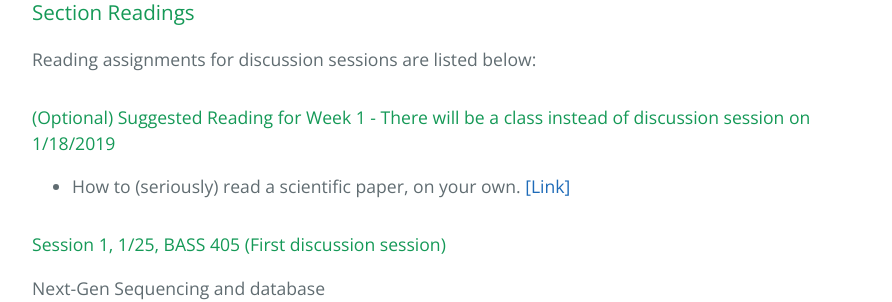
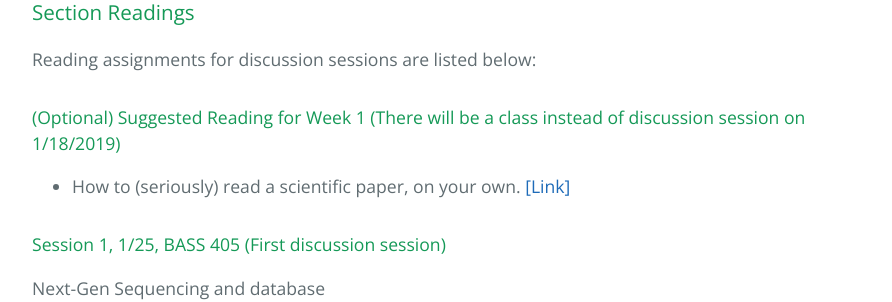
Before and after one commit to gersteinlab/cbb752b19, a Jekyll site: the page built from discussion.md, in a window 1280 px wide and 900 px high, scrolled down 940 px. Shown: the part 155-457 px from the top of the window, without its empty margins (192-1084 px from the left). Built offline with Jekyll 4.4.1, drawn with Linux system fonts in a browser that asks for light colours.

```diff
--- a/discussion.md
+++ b/discussion.md
@@ -23,7 +23,7 @@ The standard discussion section involves student presentations on 1 or 2 papers.
 ### Section Readings
 Reading assignments for discussion sessions are listed below:
 
-#### (Optional) Suggested Reading for Week 1 - There will be a class instead of discussion session on 1/18/2019
+#### (Optional) Suggested Reading for Week 1 (There will be a class instead of discussion session on 1/18/2019)
 * How to (seriously) read a scientific paper, on your own. [[Link]](http://www.sciencemag.org/careers/2016/03/how-seriously-read-scientific-paper)
 
 #### Session 1, 1/25, BASS 405 (First discussion session)
```
